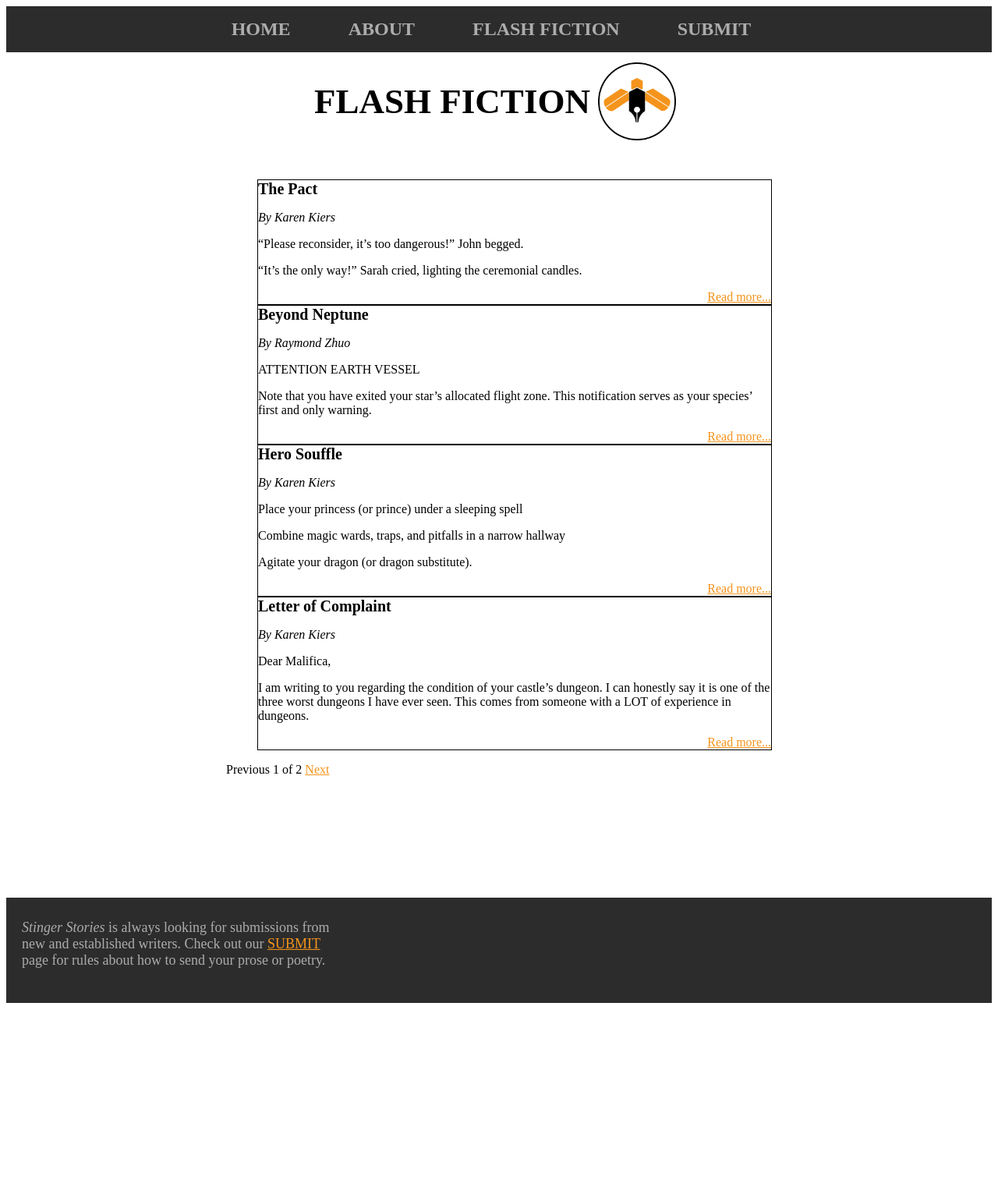
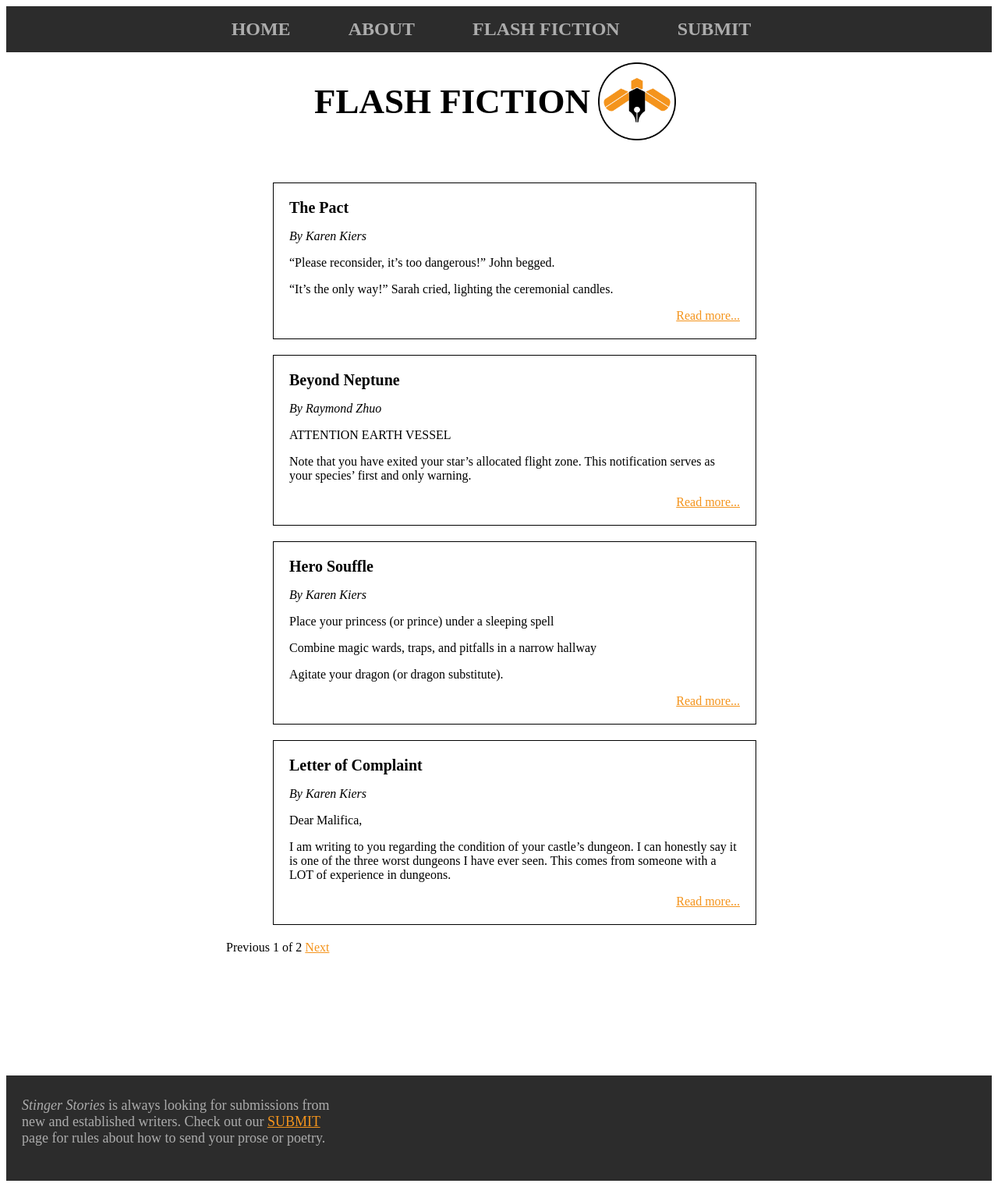
Before and after one commit to jwheatonumich/stinger-stories, a Jekyll site: the page built from flash/index.html, in a window 1280 px wide. Shown: the whole page at 78% size. Built offline with Jekyll 4.4.1, drawn with Linux system fonts in a browser that asks for light colours; the list of posts is cut into pages by our own code; before the commit the page ends 1294 px from its top, so only the background shows below that.

Commit message:
Update exerpts.html

```diff
--- a/_layouts/exerpts.html
+++ b/_layouts/exerpts.html
@@ -27,37 +27,14 @@
 }
 
 .story-summary{
-    padding: 20px, 20px, 20px, 20px;
-    margin: 20px, 20px, 20px, 20px;
+    padding: 20px;
+    margin: 20px;
     border: 1px solid black;
 }
 
 h2{
     font-size: 45;
     font-weight: bold;
-}
-
-@media (max-width: 850px){
-
-    .story-summary{
-        padding: 5px;
-        margin: 5px;
-    }
-
-    h2{
-        font-size: 28;
-    }
-
-    #body-text-div {
-        max-width: 800px;
-        padding: 5px, 5px, 5px, 5px ;
-    }
-
-    .story-summary{
-        padding: 5px, 5px, 5px, 5px ;
-        margin: 5px, 5px, 5px, 5px ;
-        border: 1px solid black;
-    }
 }
 
 </style>
```
